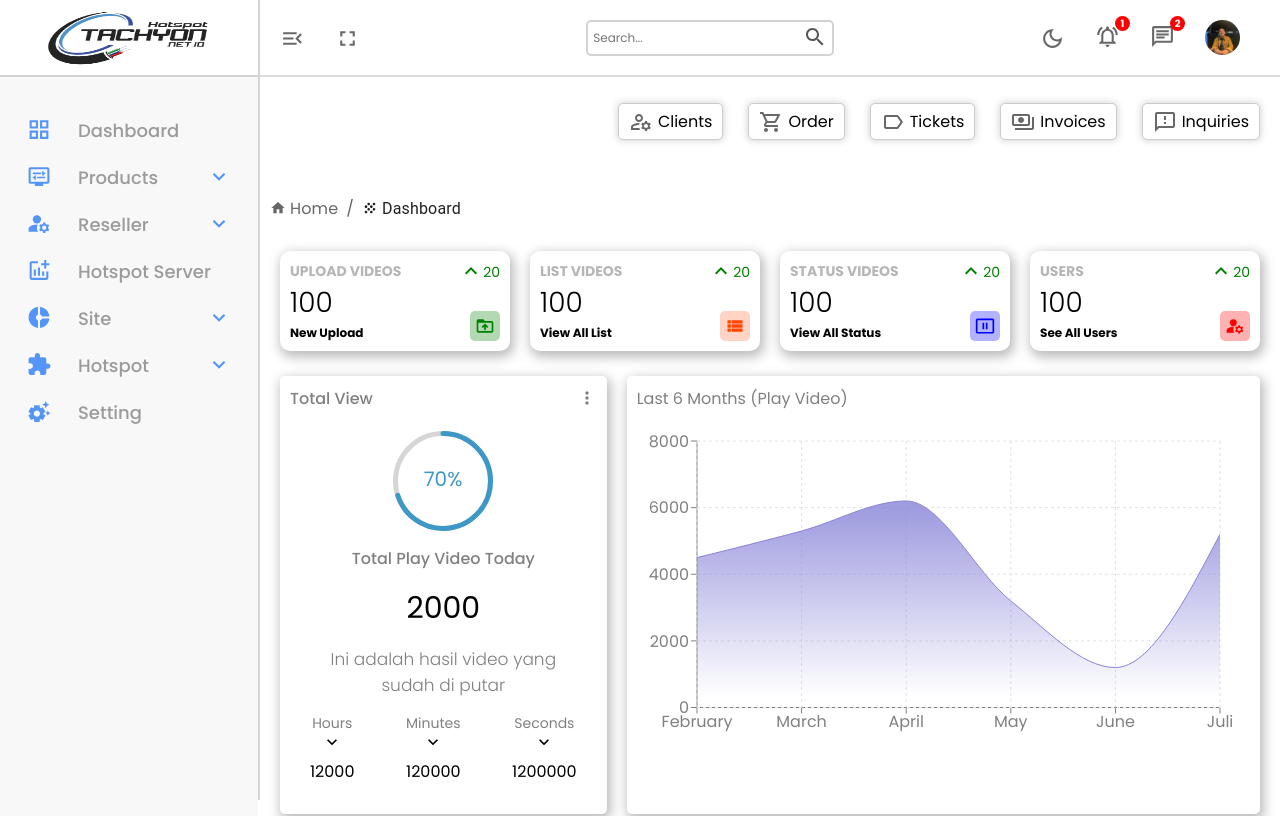
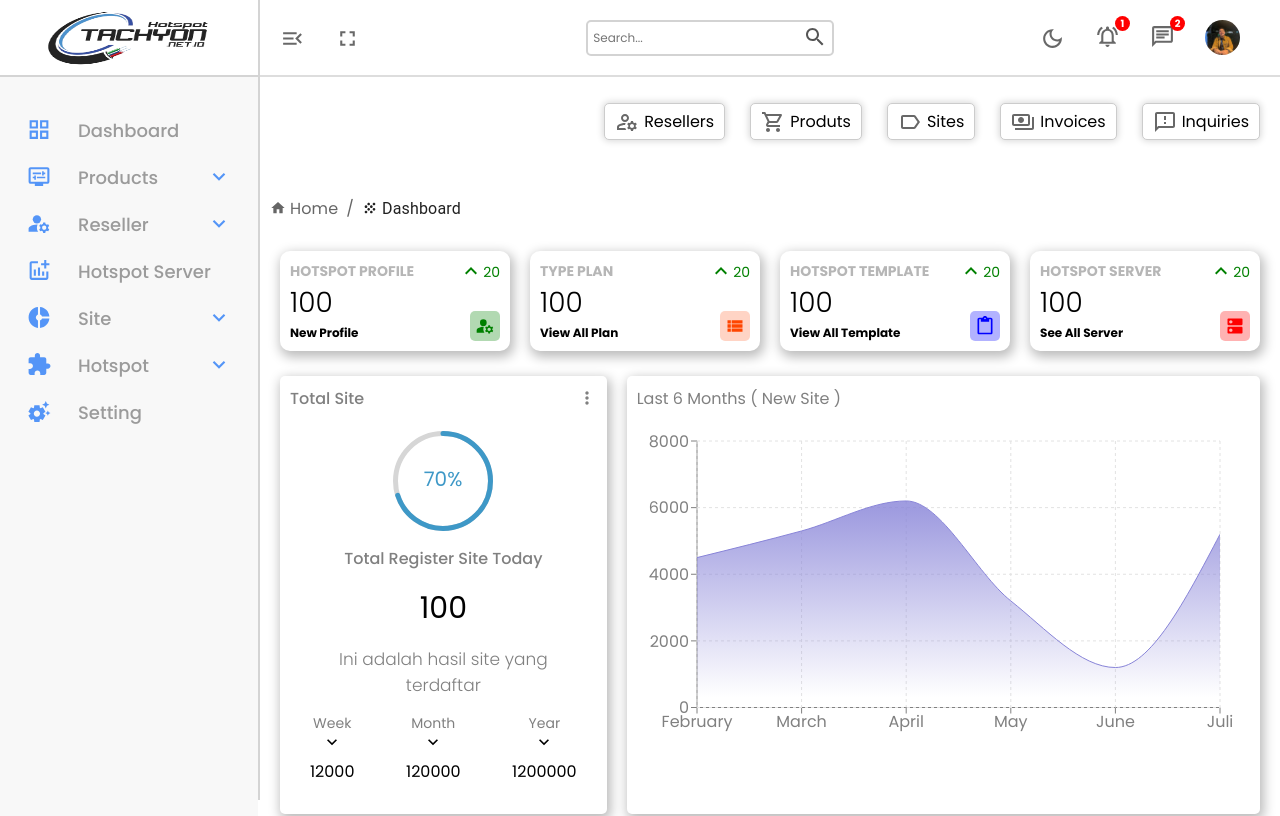
Before and after one commit to sunjay62/dashboard-jakwifi-gh, a React (Create React App) app: page /home in a window 1280 px wide. Shown: the top 816 px of the page. Built offline with nearby package versions, Linux system fonts and the light colour scheme; sample sign-in values are in the browser's storage.

Commit message:
update dashboard dan implementasi generate secret key

```diff
--- a/src/components/chart/Chart.jsx
+++ b/src/components/chart/Chart.jsx
@@ -22,7 +22,7 @@ const data = [
 const Chart = () => {
   return (
     <div className="chart">
-      <div className="title">Last 6 Months (Play Video)</div>
+      <div className="title">Last 6 Months ( New Site )</div>
       <ResponsiveContainer width="100%" aspect={2 / 1}>
         <AreaChart
           width={730}
--- a/src/components/featured/Featured.jsx
+++ b/src/components/featured/Featured.jsx
@@ -9,33 +9,33 @@ const Featured = () => {
   return (
     <div className="featured">
       <div className="topFeatured">
-        <h1 className="title">Total View</h1>
+        <h1 className="title">Total Site</h1>
         <MoreVertIcon fontSize="small" />
       </div>
       <div className="bottomFeatured">
         <div className="featuredChart">
           <CircularProgressbar value={70} text={"70%"} strokeWidth={5} />
         </div>
-        <p className="title">Total Play Video Today</p>
-        <p className="amount">2000</p>
-        <p className="desc">Ini adalah hasil video yang sudah di putar</p>
+        <p className="title">Total Register Site Today</p>
+        <p className="amount">100</p>
+        <p className="desc">Ini adalah hasil site yang terdaftar</p>
         <div className="summary">
           <div className="item">
-            <div className="itemTitle">Hours</div>
+            <div className="itemTitle">Week</div>
             <div className="itemresult">
               <KeyboardArrowDownIcon fontSize="small" />
               <div className="resultAmount">12000</div>
             </div>
           </div>
           <div className="item">
-            <div className="itemTitle">Minutes</div>
+            <div className="itemTitle">Month</div>
             <div className="itemresult">
               <KeyboardArrowDownIcon fontSize="small" />
               <div className="resultAmount">120000</div>
             </div>
           </div>
           <div className="item">
-            <div className="itemTitle">Seconds</div>
+            <div className="itemTitle">Year</div>
             <div className="itemresult">
               <KeyboardArrowDownIcon fontSize="small" />
               <div className="resultAmount">1200000</div>
--- a/src/components/hsplan/hsplan.scss
+++ b/src/components/hsplan/hsplan.scss
@@ -210,10 +210,3 @@
 .inputNamePlan {
   margin-top: -10px;
 }
-
-// CUSTOM STYLE TOOLTIP
-.custom-tooltip {
-  background-color: #ffffff;
-  font-size: 16px;
-  padding: 8px 12px;
-}
--- a/src/components/hsserver/Hsserver.jsx
+++ b/src/components/hsserver/Hsserver.jsx
@@ -35,6 +35,7 @@ import Row from "react-bootstrap/Row";
 import withAuth from "../../components/withAuth";
 import { Modal, message, Button } from "antd";
 import ContentCopyIcon from "@mui/icons-material/ContentCopy";
+import CachedIcon from "@mui/icons-material/Cached";
 import { TextFormatRounded } from "@mui/icons-material";
 
 const Hsserver = () => {
@@ -364,9 +365,11 @@ const Hsserver = () => {
   };
   const handleOk = () => {
     setIsModalOpen(false);
+    setSecretKey("");
   };
   const handleCancel = () => {
     setIsModalOpen(false);
+    setSecretKey("");
   };
 
   // INI UNTUK GET DATA DAN UPDATE DATA
@@ -464,6 +467,41 @@ const Hsserver = () => {
     ipAddressOrUrl: "",
   };
 
+  // INI UNTUK GET GENERETE SECRET KEY
+
+  const [secretKey, setSecretKey] = useState("");
+
+  const handleGenerateClick = () => {
+    const token = localStorage.getItem("access_token");
+    axios
+      .get(
+        `http://172.16.26.97:5000/hotspot_profile/radius_server/${id}/generate_secret`,
+        {
+          headers: {
+            "Content-Type": "application/json",
+            Authorization: token,
+          },
+        }
+      )
+      .then((response) => {
+        const { id, secret_key } = response.data;
+        console.log(`ID: ${id}, Secret Key: ${secret_key}`);
+        setSecretKey(secret_key);
+      })
+      .catch((error) => {
+        console.error(error);
+      });
+  };
+
+  const handleInputChange = (e) => {
+    setSecretKey(e.target.value);
+  };
+
+  const handleCopyGenerate = () => {
+    navigator.clipboard.writeText(secretKey);
+    message.success("Secret key copied to clipboard");
+  };
+
   return (
     <>
       <div className="mainContainer">
@@ -473,22 +511,49 @@ const Hsserver = () => {
           onOk={handleSubmitUpdate}
           onCancel={handleCancel}
         >
-          <form className="formProfileEdit">
-            <div className="formInputProfileEdit">
+          <form className="formServerEdit" onSubmit={(e) => e.preventDefault()}>
+            <div className="formInputServerEdit">
               <label htmlFor="">ID</label>
               <input type="text" disabled value={serverId} />
             </div>
-            <div className="formInputProfileEdit">
+            <div className="formInputServerEdit">
               <label htmlFor="">Hostname</label>
               <input type="text" value={hostName} onChange={handleHostName} />
             </div>
-            <div className="formInputProfileEdit">
+            <div className="formInputServerEdit">
               <label htmlFor="">Port</label>
               <input
                 type="number"
                 value={portServer}
                 onChange={handlePortServer}
               />
+            </div>
+            <div className="formInputServerEdit">
+              <label htmlFor="">Generate Secret</label>
+              <input
+                type="text"
+                value={secretKey}
+                onChange={handleInputChange}
+              />
+              <button
+                className="btnCopy"
+                size="small"
+                onClick={handleCopyGenerate}
+              >
+                <Tooltip className="copytitle" title="Copy" arrow>
+                  <ContentCopyIcon />
+                </Tooltip>
+              </button>
+              <button
+                className="btnCopy"
+                size="small"
+                type="submit"
+                onClick={handleGenerateClick}
+              >
+                <Tooltip className="copytitle" title="Generate" arrow>
+                  <CachedIcon />
+                </Tooltip>
+              </button>
             </div>
           </form>
         </Modal>
--- a/src/components/hsserver/hsserver.scss
+++ b/src/components/hsserver/hsserver.scss
@@ -262,3 +262,42 @@
     }
   }
 }
+
+.formServerEdit {
+  height: 280px;
+  font-size: 15px;
+  display: flex;
+  justify-content: space-around;
+  flex-direction: column;
+  padding: 10px;
+}
+
+.formInputServerEdit {
+  width: 100%;
+
+  label {
+    display: inline-block;
+    width: 50%;
+  }
+
+  input {
+    position: relative;
+    width: 100%;
+    border: none;
+    border-bottom: 1px solid gray;
+    padding: 5px;
+    margin-right: 10px;
+    padding-right: 80px;
+    outline: none;
+  }
+
+  button {
+    position: relative;
+    margin-left: -45px;
+
+    &:hover {
+      color: #1890ff;
+      transition: 0.3s;
+    }
+  }
+}
--- a/src/components/table/Table.jsx
+++ b/src/components/table/Table.jsx
@@ -5,7 +5,7 @@ import { tableRows, tableColumns } from "./tablesource";
 
 const listTable = () => {
   return (
-    <div className="table">
+    <div className="table-list">
       <DataGrid
         rows={tableRows}
         columns={tableColumns}
--- a/src/components/table/table.scss
+++ b/src/components/table/table.scss
@@ -1,5 +1,5 @@
-.table {
-  height: 550px;
+.table-list {
+  height: 530px;
   padding: 20px;
 
   .status {
--- a/src/components/widget/Widget.jsx
+++ b/src/components/widget/Widget.jsx
@@ -5,6 +5,8 @@ import DriveFolderUploadIcon from "@mui/icons-material/DriveFolderUpload";
 import ViewListIcon from "@mui/icons-material/ViewList";
 import PausePresentationIcon from "@mui/icons-material/PausePresentation";
 import ManageAccountsIcon from "@mui/icons-material/ManageAccounts";
+import DnsIcon from "@mui/icons-material/Dns";
+import ContentPasteIcon from "@mui/icons-material/ContentPaste";
 
 const Widget = ({ type }) => {
   //temporary
@@ -17,11 +19,11 @@ const Widget = ({ type }) => {
   switch (type) {
     case "upload":
       data = {
-        title: "UPLOAD VIDEOS",
+        title: "HOTSPOT PROFILE",
         value: false,
-        link: "New Upload",
+        link: "New Profile",
         icon: (
-          <DriveFolderUploadIcon
+          <ManageAccountsIcon
             className="icon"
             style={{
               color: "green",
@@ -33,9 +35,9 @@ const Widget = ({ type }) => {
       break;
     case "list":
       data = {
-        title: "LIST VIDEOS",
+        title: "TYPE PLAN",
         value: false,
-        link: "View All List",
+        link: "View All Plan",
         icon: (
           <ViewListIcon
             className="icon"
@@ -49,11 +51,11 @@ const Widget = ({ type }) => {
       break;
     case "status":
       data = {
-        title: "STATUS VIDEOS",
+        title: "HOTSPOT TEMPLATE",
         value: true,
-        link: "View All Status",
+        link: "View All Template",
         icon: (
-          <PausePresentationIcon
+          <ContentPasteIcon
             className="icon"
             style={{
               color: "blue",
@@ -65,11 +67,11 @@ const Widget = ({ type }) => {
       break;
     case "user":
       data = {
-        title: "USERS",
+        title: "HOTSPOT SERVER",
         value: true,
-        link: "See All Users",
+        link: "See All Server",
         icon: (
-          <ManageAccountsIcon
+          <DnsIcon
             className="icon"
             style={{
               color: "red",
--- a/src/components/widgettwo/WidgetTwo.jsx
+++ b/src/components/widgettwo/WidgetTwo.jsx
@@ -11,15 +11,15 @@ const WidgetTwo = () => {
     <div className="containerWidget">
       <div className="clients">
         <ManageAccountsOutlinedIcon className="icon" />
-        Clients
+        Resellers
       </div>
       <div className="order">
         <ShoppingCartOutlinedIcon className="icon" />
-        Order
+        Produts
       </div>
       <div className="tickets">
         <LabelOutlinedIcon className="icon" />
-        Tickets
+        Sites
       </div>
       <div className="invoices">
         <PaymentsOutlinedIcon className="icon" />
--- a/src/pages/home/Home.jsx
+++ b/src/pages/home/Home.jsx
@@ -73,9 +73,10 @@ const Home = () => {
             <Chart />
           </div>
           <div className="listContainer">
-            <div className="listTitle">Latest Upload Video</div>
+            <div className="listTitle">Latest Create Site</div>
             <Table />
           </div>
+          <br />
         </div>
       </div>
     </div>
--- a/src/pages/home/home.scss
+++ b/src/pages/home/home.scss
@@ -11,6 +11,7 @@
     padding: 15px;
     margin: 20px;
     border-radius: 5px;
+    height: 600px;
 
     .listTitle {
       font-weight: 500;
```
